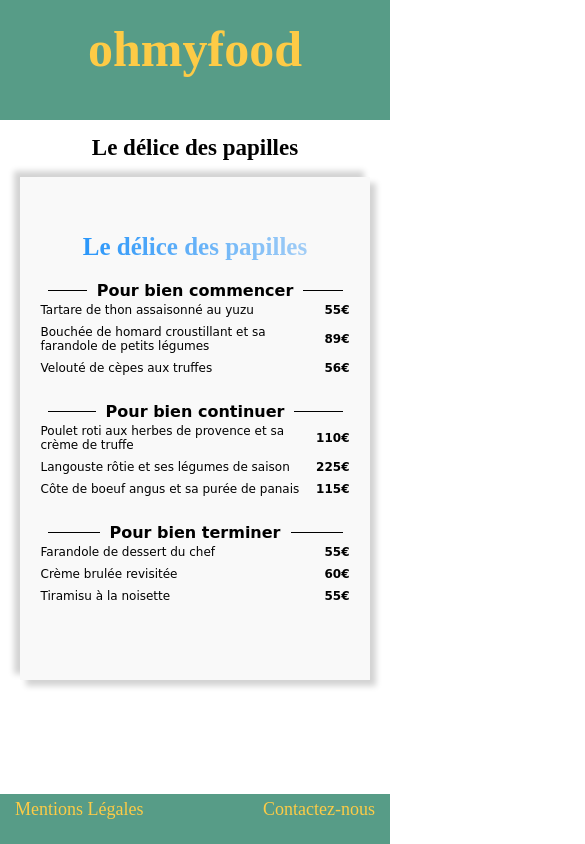
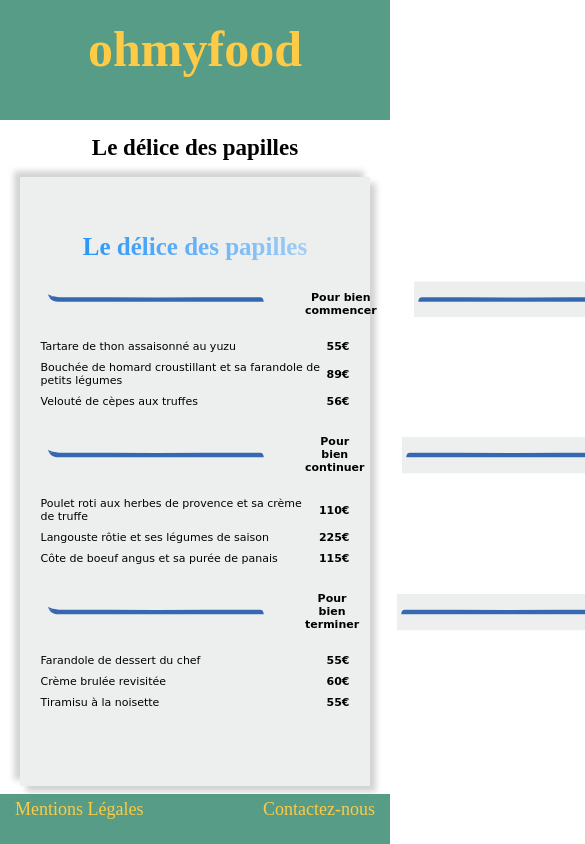
Before and after one commit to LordKitetsu/Projet3, a website: page menu3.html in a window 390 px wide. Shown: the top 844 px of the page, 585 px wide, since content can reach past the window. Drawn offline with Linux system fonts and the light colour scheme; a web font is replaced by a local one.

Commit message:
Ajouts post soutenance

```diff
--- a/layouts/_menu.scss
+++ b/layouts/_menu.scss
@@ -60,7 +60,7 @@
 
     &:before,
     &:after {
-        height: 1px;
+        height: 5px;
         margin: 0 1em;
     }
 }
@@ -74,12 +74,27 @@
 
 .underline {
     @include underline(black);
-    font-size: 20px;
+    font-size: 18px;
 }
 
 td {
-    font-size: 16px;;
+    font-size: 16px;
 }
+
+.courses {
+    display: flex;
+    flex-direction: space-between;
+}
+
+.separateur {
+    width: 65%;
+    padding-bottom: 20px;
+    padding-left: 20px;
+    padding-right: 20px;
+
+}
+
+
 
 .la_note_enchantée {
     h2 {
@@ -129,7 +144,7 @@
     table,
     h3 {
         font-family: "Arial", cursive, serif;
-        font-size: 15px;
+
     }
 
     h2 {
@@ -200,7 +215,7 @@
         font-size: 14px;
     }
     .underline {
-        font-size: 18px;
+        font-size: 16px;
     }
 }
 
@@ -209,10 +224,10 @@
         width: 350px;
     }
     td {
-        font-size: 12px;
+        font-size: 11px;
     }
     .underline {
-        font-size: 16px;
+        font-size: 11px;
     }
 
     table {
--- a/menu3.html
+++ b/menu3.html
@@ -17,9 +17,13 @@
         <h1>Le délice des papilles</h1>
         <div class="menu">
             <h2>Le délice des papilles</h2>
-            <h3 class="divider line one-line">
+            <div class="courses">
+                <img class="separateur" src="images/separateur-menu3-gauche.svg" alt="décoration">
+                <h3>
                     <span class="underline">Pour bien commencer</span>
                 </h3>
+                <img class="separateur" src="images/separateur-menu3-droite.svg" alt="décoration">
+            </div>
             <table>
 
                 <tbody>
@@ -37,9 +41,13 @@
                     </tr>
                 </tbody>
             </table>
-            <h3 class="divider line one-line">
+            <div class="courses">
+                <img class="separateur" src="images/separateur-menu3-gauche.svg" alt="décoration">
+                <h3>
                     <span class="underline">Pour bien continuer</span>
                 </h3>
+                <img class="separateur" src="images/separateur-menu3-droite.svg" alt="décoration">
+            </div>
             <table>
 
                 <tbody>
@@ -57,9 +65,13 @@
                     </tr>
                 </tbody>
             </table>
-            <h3 class="divider line one-line">
+            <div class="courses">
+                <img class="separateur" src="images/separateur-menu3-gauche.svg" alt="décoration">
+                <h3>
                     <span class="underline">Pour bien terminer</span>
                 </h3>
+                <img class="separateur" src="images/separateur-menu3-droite.svg" alt="décoration">
+            </div>
             <table>
 
                 <tbody>
@@ -79,7 +91,7 @@
             </table>
         </div>
         <footer>
-            <div class="mention">Mentions Légales</div>
+            <div class="mention"><a href="mentions.html">Mentions Légales</a></div>
             <div class="Contact"><a href="mailto:kevinpl07@gmail.com">Contactez-nous</a></div>
         </footer>
     </div>
--- a/utils/_variables.scss
+++ b/utils/_variables.scss
@@ -7,7 +7,7 @@
 $entree-menu2-color: #c77412;
 $plat-menu2-color: #a56799;
 $dessert-menu2-color: #6e4ccc;
-$menu3-background-color: #f9f9f9;
+$menu3-background-color: #edefef;
 $menu3-text-color: #0887fb;
 $menu3-titre-primary: #0887fb;
 $menu3-titre-secondary: #c2dcf5;
```
Also changed, not shown: index.html (+1 -1 lines), menu1.html (+2 -2 lines), menu2.html (+21 -10 lines), menu4.html (+16 -4 lines), images/menu1img.png (renamed from menu1img.png), images/separateur-menu2-desserts-droite.svg (added), images/separateur-menu2-desserts-gauche.svg (added), images/separateur-menu2-entree-droite.svg (added), images/separateur-menu2-entree-gauche.svg (added), images/separateur-menu2-plats-droite.svg (added), images/separateur-menu2-plats-gauche.svg (added), images/separateur-menu3-droite.svg (added), images/separateur-menu3-gauche.svg (added), images/separateur-menu4-droite.svg (added), 2 more files, 1 other file. Lines whose indentation alone changed are shown as unchanged.
